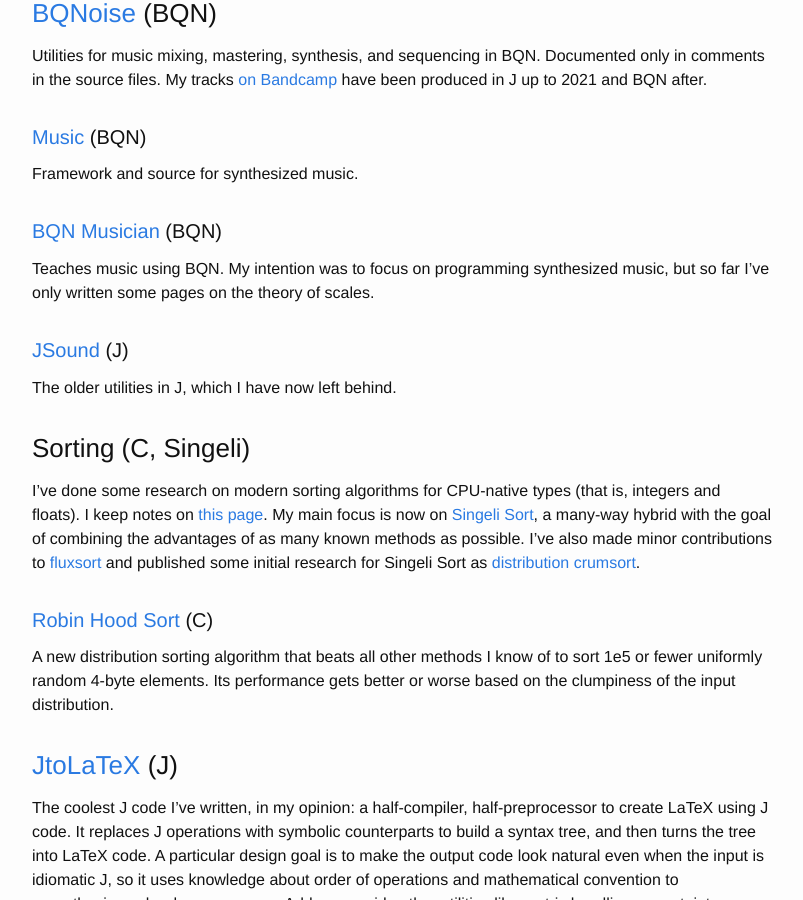
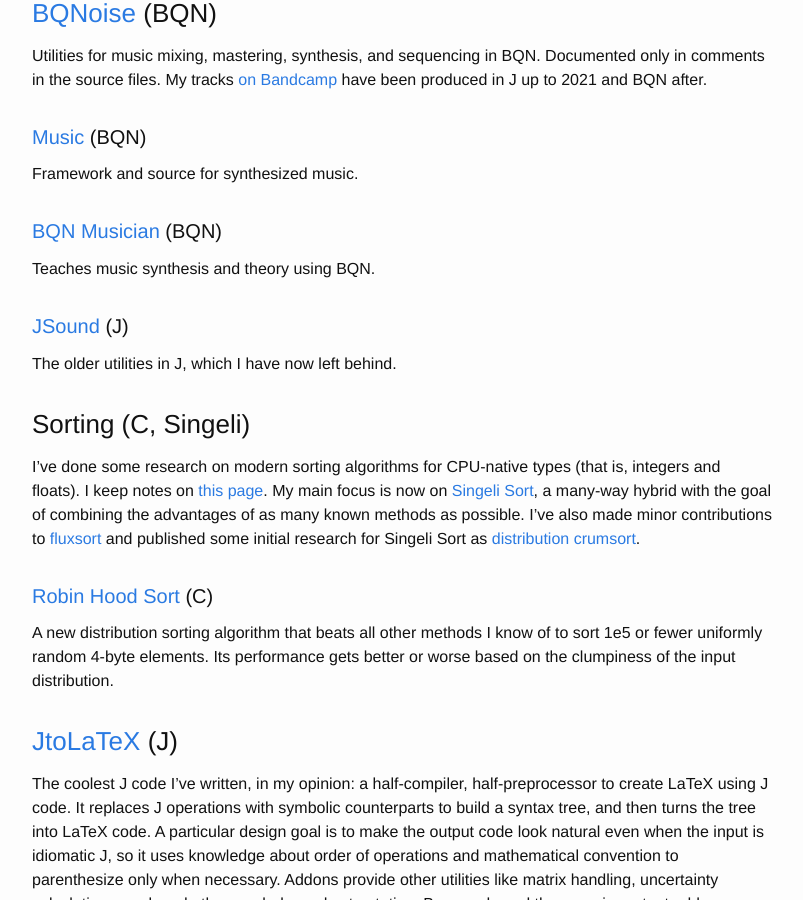
Before and after one commit to mlochbaum/mlochbaum.github.io, a Jekyll site: the page built from index.markdown, in a window 1280 px wide and 900 px high, scrolled down 1729 px. Shown: the whole window, without its empty margins (238-1041 px from the left). Built offline with Jekyll 4.4.1, drawn with Linux system fonts in a browser that asks for light colours.

Commit message:
BQN Musician does have some synthesis stuff now

```diff
--- a/index.markdown
+++ b/index.markdown
@@ -100,9 +100,7 @@ to 2021 and BQN after.
 Framework and source for synthesized music.
 
 #### [BQN Musician](https://mlochbaum.github.io/BQN-Musician/index.html) (BQN)
-Teaches music using BQN. My intention was to focus on programming
-synthesized music, but so far I've only written some pages on the theory
-of scales.
+Teaches music synthesis and theory using BQN.
 
 #### [JSound](https://github.com/mlochbaum/JSound) (J)
 The older utilities in J, which I have now left behind.
```
